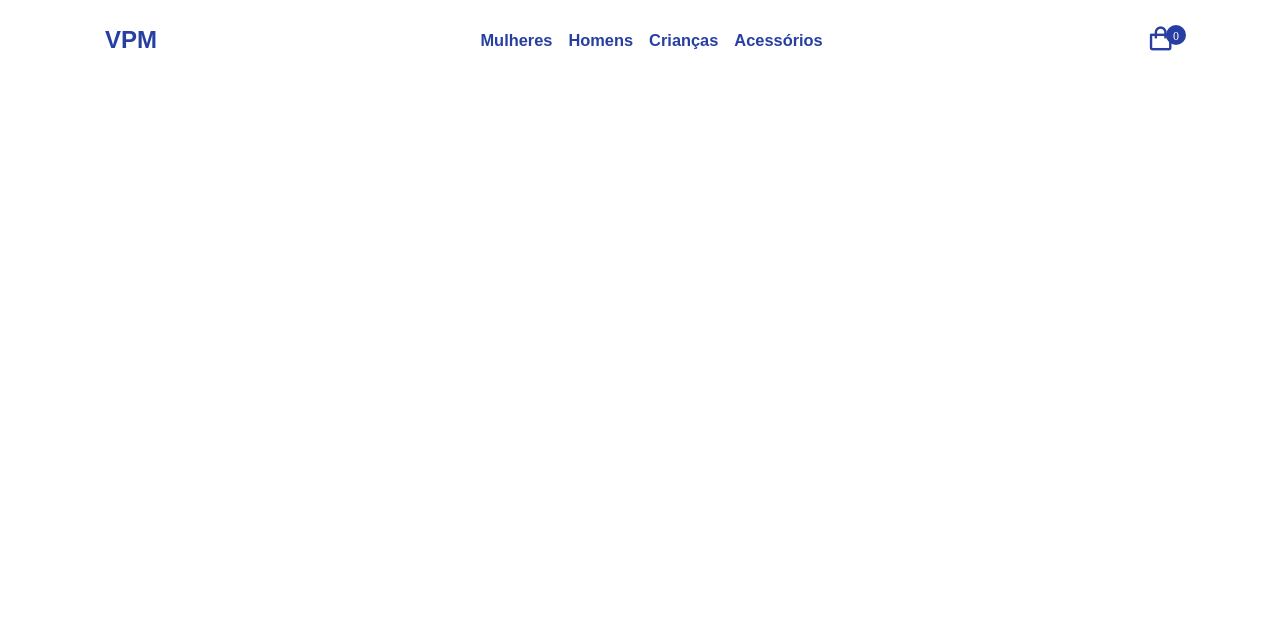
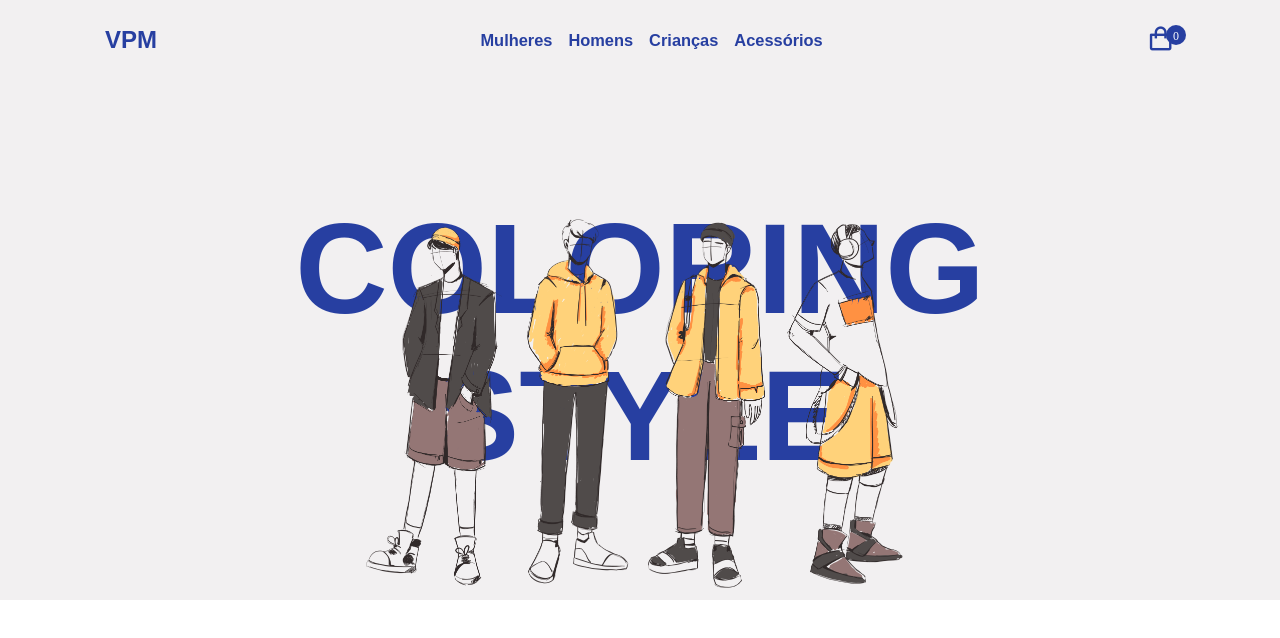
Before and after one commit to ViniciusPereirx/Ecommerce, a plain HTML site: page index.html in a window 1280 px wide. Drawn offline with nearby package versions, Linux system fonts and the light colour scheme; a web font is replaced by a local one.

Commit message:
Ecommerce

```diff
--- a/index.html
+++ b/index.html
@@ -37,5 +37,11 @@
         </a>
       </div>
     </header>
+    <!-- Home -->
+    <section class="home" id="home">
+      <div class="home-img container">
+        <img src="./assets/home.png" alt="" />
+      </div>
+    </section>
   </body>
 </html>
--- a/style/index.css
+++ b/style/index.css
@@ -105,3 +105,36 @@ header {
   align-items: center;
   justify-content: center;
 }
+
+.home {
+  position: relative;
+  background: #f2f0f1;
+  min-height: 600px;
+}
+
+.home-img {
+  width: 100%;
+  position: absolute;
+  bottom: 0;
+  left: 50%;
+  transform: translate(-50%);
+  display: flex;
+  justify-content: center;
+}
+
+.home-img img {
+  max-width: 600px;
+  width: 100%;
+}
+
+.home-img::before {
+  content: "Coloring Style";
+  font-size: 8rem;
+  font-weight: 900;
+  text-transform: uppercase;
+  position: absolute;
+  text-align: center;
+  top: -5px;
+  color: var(--main-color);
+  z-index: -1;
+}
```
Also changed, not shown: assets/home.png (added).
